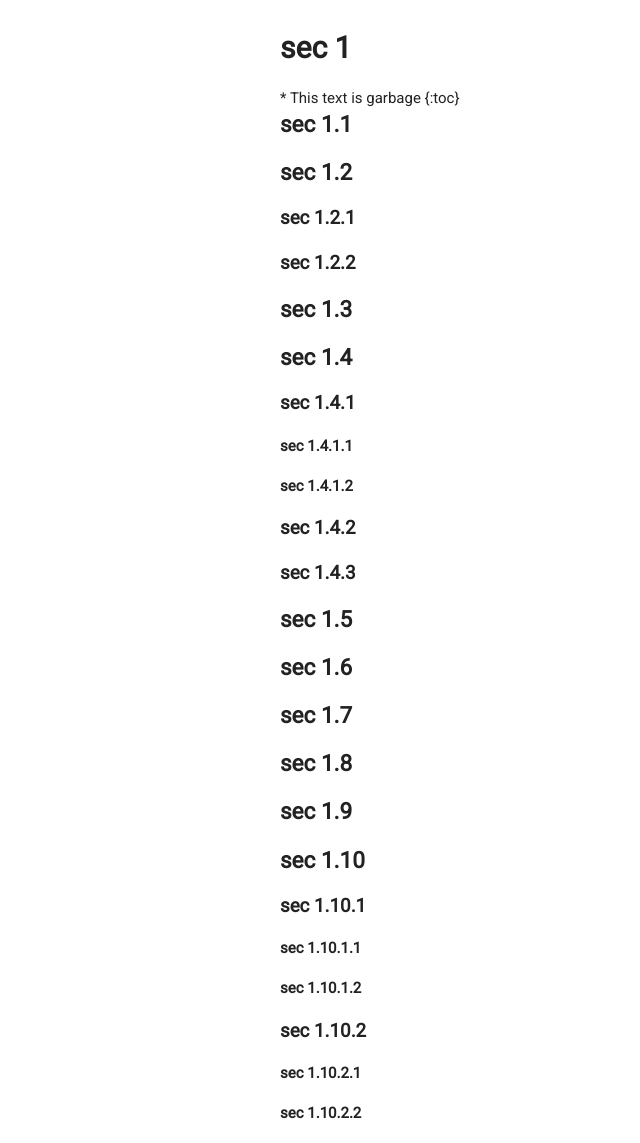
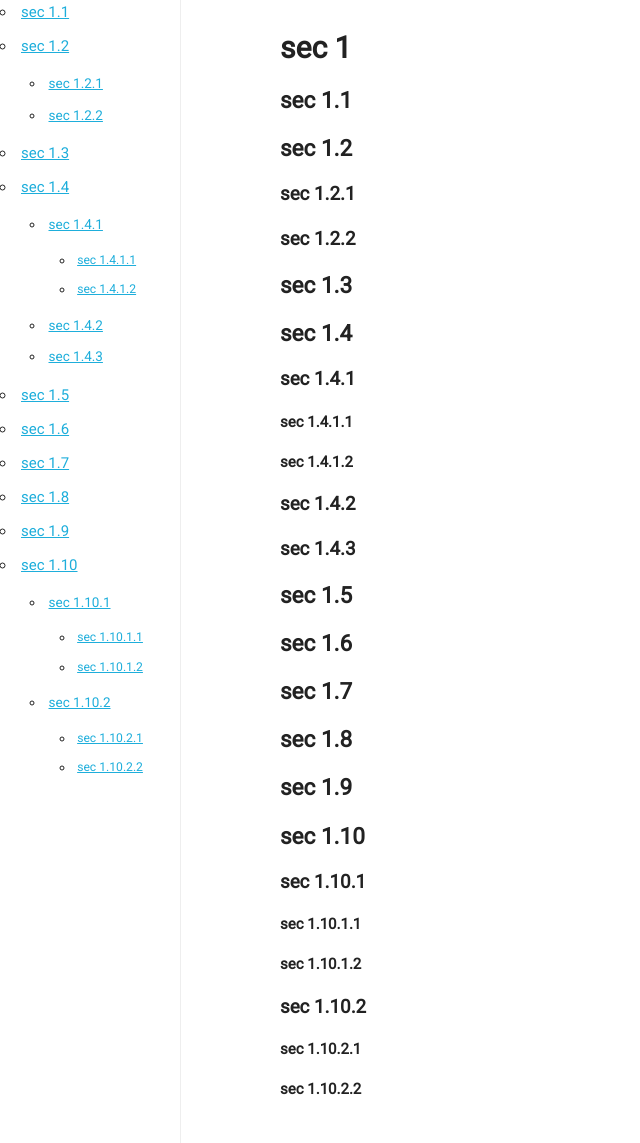
Before and after one commit to scizzorz/toctest, a Jekyll site: the page built from docs/index.md, in a window 1280 px wide and 1143 px high. Shown: the whole window, without its empty margins (0-640 px from the left). Built offline with Jekyll 4.4.1, drawn with Linux system fonts in a browser that asks for light colours; our own code applies the rules of GitHub Pages for plain Markdown files.

Commit message:
Add markdown attribute to toc wrapper

```diff
--- a/docs/index.md
+++ b/docs/index.md
@@ -1,7 +1,7 @@
 # sec 1
 {:.no_toc}
 
-<div class="toc-sidebar">
+<div class="toc-sidebar" markdown="block">
 
 * This text is garbage
 {:toc}
```
